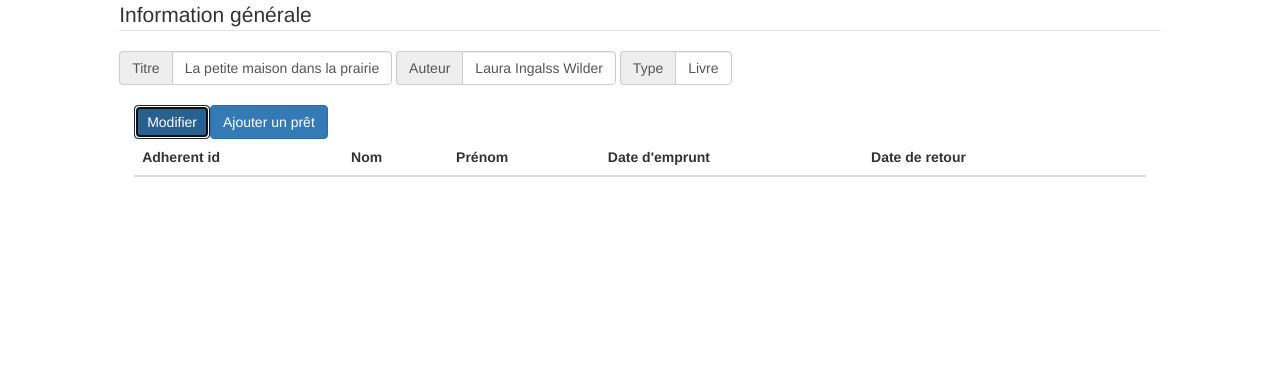
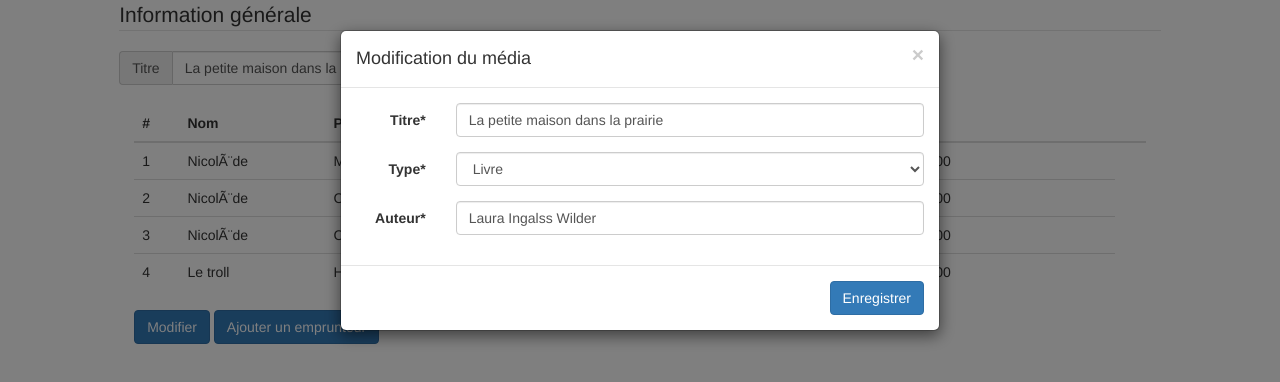
Before and after one commit to Raidez/mediatic, a website: page front-end/app/index.html at #/media in a window 1280 px wide. Both pictures are taken after a click on the button "Modifier". Drawn offline with nearby package versions, Linux system fonts and the light colour scheme; some packages are replaced by stand-ins of ours; a script that the page names is missing.

Commit message:
fiche media: ajout du formulaire d'emprunt

```diff
--- a/front-end/app/views/media-view/media.html
+++ b/front-end/app/views/media-view/media.html
@@ -1,26 +1,114 @@
-<section id="contenu" class="container-fluid" ng-controller="mediaController as media">
+<section id="contenu" class="container-fluid" ng-controller="mediaController as ctrl">
+    <!-- modal d'ajout d'empruntreur -->
+    <div class="modal fade" id="ajoutEmprunteur" tabindex="-1" role="dialog" aria-labelledby="nouveauEmprunteurModalLabel">
+        <div class="modal-dialog" role="document">
+            <div class="modal-content">
 
-    <form class="form-inline col-md-10 col-md-push-1">
+                <div class="modal-header">
+                    <button type="button" class="close" data-dismiss="modal" aria-label="Close">
+                        <span aria-hidden="true">&times;</span>
+                    </button>
+                    <h4 class="modal-title" id="nouveauEmprunteurModalLabel">Ajout d'un emprunteur</h4>
+                </div>
+                <div class="modal-body" ng-form >
+
+                    <label>Nom de l'emprunteur:</label><input type="text" ng-model="ctrl.emprunt.adherent.nom" ng-required="true" />
+                    <label>Prénom de l'emprunteur:</label><input type="text" ng-model="ctrl.emprunt.adherent.prenom" ng-required="true"  />
+                    <label>Date d'emprunt:</label><input type="date" ng-model="ctrl.emprunt.depart" ng-required="true" />
+
+                </div>
+                <div class="modal-footer">
+                    <button type="button" class="btn btn-primary" data-dismiss="modal" ng-click="ctrl.ajoutEmprunt()">Enregistrer</button>
+                </div>
+
+            </div>
+        </div>
+    </div>
+
+    <!-- Modal  modification -->
+    <div class="modal fade" id="modificationMedia" tabindex="-1" role="dialog" aria-labelledby="nouveauMediaModalLabel">
+        <div class="modal-dialog" role="document">
+            <div class="modal-content">
+
+
+                <!-- entête de la modale -->
+                <div class="modal-header">
+                    <button type="button" class="close" data-dismiss="modal" aria-label="Close">
+                        <span aria-hidden="true">&times;</span>
+                    </button>
+                    <h4 class="modal-title" id="nouveauMediaModalLabel">
+						<span class="hidden-xs">Modification du </span> média
+					</h4>
+
+
+                </div>
+
+
+                <!-- corps de la modale -->
+                <div class="modal-body">
+                    <!-- formulaire à renseigner -->
+                    <form class="form-horizontal">
+
+                        <div class="form-group">
+                            <label for="titre" class="col-sm-2 control-label">Titre*</label>
+                            <div class="col-sm-10">
+                                <input type="text" class="form-control" id="titre" placeholder="Titre" required ng-model="ctrl.media.titre">
+                            </div>
+                        </div>
+
+                        <div class="form-group">
+                            <label for="type" class="col-sm-2 control-label">Type*</label>
+                            <div class="col-sm-10">
+                                <select class="form-control" id="type" required ng-model="ctrl.media.type">
+                                    <option>Livre</option>
+                                    <option>CD</option>
+                                    <option>DVD</option>
+                                </select>
+                            </div>
+                        </div>
+
+                        <div class="form-group">
+                            <label for="auteur" class="col-sm-2 control-label">Auteur*</label>
+                            <div class="col-sm-10">
+                                <input type="text" class="form-control" id="auteur" placeholder="Auteur" required ng-model="ctrl.media.auteur">
+                            </div>
+                        </div>
+
+
+
+                    </form>
+                </div>
+                <div class="modal-footer">
+                    <button type="button" class="btn btn-primary" data-dismiss="modal">Enregistrer</button>
+                </div>
+            </div>
+        </div>
+    </div>
+
+
+
+
+    <div class="form-inline col-md-10 col-md-push-1">
         <fieldset class="row">
             <legend>Information générale</legend>
             <div class="input-group">
                 <span class="input-group-addon">Titre</span>
-                <p class="form-control" ng-bind="media.media.titre"></p>
+                <p class="form-control" ng-bind="ctrl.media.titre"></p>
             </div>
             <div class="input-group">
                 <span class="input-group-addon">Auteur</span>
-                <p class="form-control" ng-bind="media.media.auteur"></p>
+                <p class="form-control" ng-bind="ctrl.media.auteur"></p>
             </div>
             <div class="input-group">
                 <span class="input-group-addon">Type</span>
-                <p class="form-control" ng-bind="media.media.type"></p>
+                <p class="form-control" ng-bind="ctrl.media.type"></p>
             </div>
         </fieldset>
         <br>
         <table class="table table-hover">
             <thead>
                 <tr>
-                    <th>Adherent id</th>
+                    <th>#</th>
                     <th>Nom</th>
                     <th>Prénom</th>
                     <th>Date d'emprunt</th>
@@ -29,15 +117,17 @@
                 </tr>
             </thead>
             <tbody>
-                <tr ng-repeat=" adherent in media.emprunteurs ">
-                    <td ng-bind="adherent.adherent.id"></td>
-                    <td ng-bind="adherent.adherent.nom"></td>
-                    <td ng-bind="adherent.adherent.prenom"></td>
-                    <td ng-bind="adherent.depart"></td>
-                    <td ng-bind="adherent.depart"></td>
+                <tr ng-repeat="elm in ctrl.media.emprunteurs track by elm.adherent.id">
+                    <td ng-bind="elm.adherent.id"></td>
+                    <td ng-bind="elm.adherent.nom"></td>
+                    <td ng-bind="elm.adherent.prenom"></td>
+                    <td ng-bind="elm.depart"></td>
+                    <td ng-bind="elm.retour"></td>
                 </tr>
+            </tbody>
+        </table>
 
-                <button type="button" class="btn btn-primary" data-toggle="modal" data-target="#modificationMedia">Modifier</button>
-                <button type="button" class="btn btn-primary" data-toggle="modal" data-target="#ajoutEmprunteur">Ajouter un prêt</button>
-    </form>
+        <button type="button" class="btn btn-primary" data-toggle="modal" data-target="#modificationMedia">Modifier</button>
+        <button type="button" class="btn btn-primary" data-toggle="modal" data-target="#ajoutEmprunteur">Ajouter un emprunteur</button>
+    </div>
 </section>
--- a/front-end/app/views/media-view/media.js
+++ b/front-end/app/views/media-view/media.js
@@ -12,11 +12,39 @@ app.config(function ($routeProvider) {
 app.controller('mediaController', function ($http, $routeParams) {
 	var $ = this;
 
-	//TODO: service get media from id
-	/*var url = "http://192.168.1.14:8080/resource/media.accession";
+	// TODO: service get media from id
+    /*
+	var url = "http://192.168.1.14:8080/resource/media.accession";
 	$http.get(url).then(function(res) {
 		$.media = res.data;
+        $.media.type= "CD"; //DEBUG!!
 	});*/
+
+    this.ajoutEmprunt = function() {
+        /*
+        id->get
+        date retour -> calcul
+        *nom,prénom,date d'emprunt -> set
+
+        */
+        if($.media) {
+            $.emprunt.adherent.id = $.media.emprunteurs.length + 1; //TODO: côté serveur
+
+            //calcul de la date retour selon le type de média
+            var dateRetour = new Date($.emprunt.depart);
+            if($.media.type == 'Livre') {
+                dateRetour.setDate(dateRetour.getDate() + 30);
+            }
+            else {
+                dateRetour.setDate(dateRetour.getDate() + 15);
+            }
+            $.emprunt.retour = dateRetour;
+
+
+
+            $.media.emprunteurs.push(angular.copy($.emprunt)); //ajout à la liste des emprunteurs
+        }
+    }
 
 	this.media = { "id": 10, "titre": "La petite maison dans la prairie", "auteur": "Laura Ingalss Wilder", "type": "Livre", "emprunteurs": [{ "adherent": { "id": 1, "nom": "NicolÃ¨de", "prenom": "Maitre" }, "depart": "2015-01-01 00:00:00.000", "retour": "2015-01-15 00:00:00.000" }, { "adherent": { "id": 2, "nom": "NicolÃ¨de", "prenom": "Cian" }, "depart": "2015-01-17 00:00:00.000", "retour": "2015-02-01 00:00:00.000" }, { "adherent": { "id": 3, "nom": "NicolÃ¨de", "prenom": "Cixi" }, "depart": "2015-01-17 00:00:00.000", "retour": "2015-02-01 00:00:00.000" }, { "adherent": { "id": 4, "nom": "Le troll", "prenom": "HÃ©bus" }, "depart": "2015-01-17 00:00:00.000", "retour": "2015-02-01 00:00:00.000" }] };
 });
```
